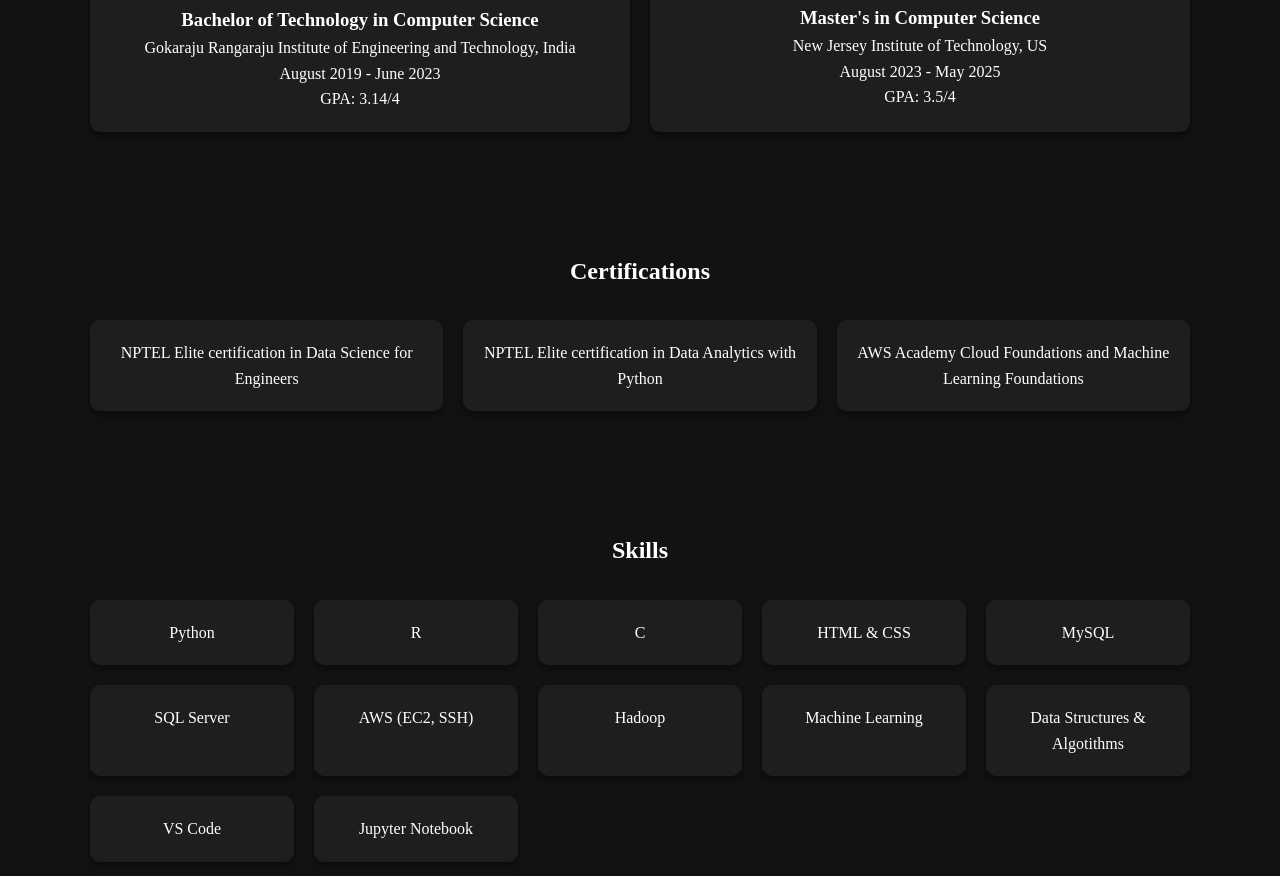
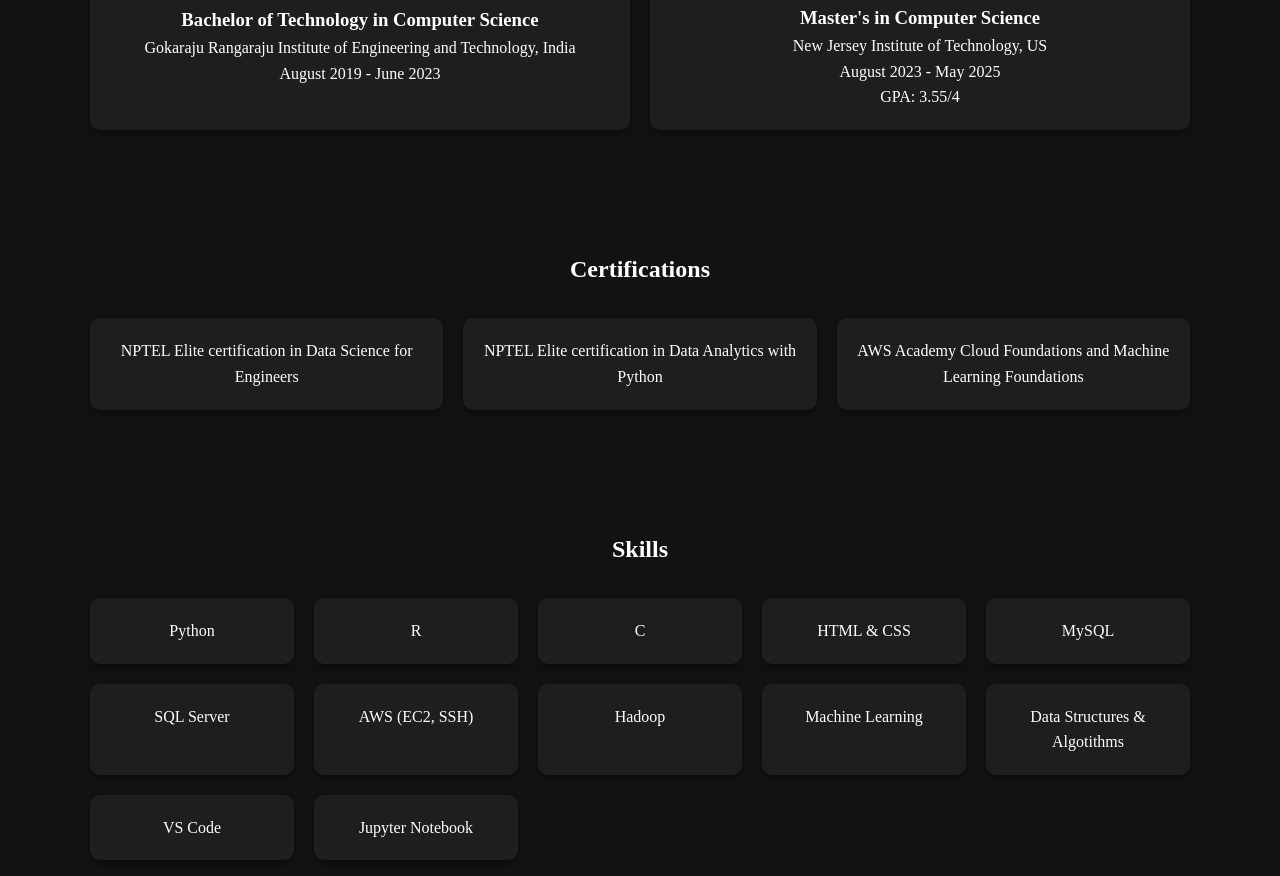
Before and after one commit to Yashwanth0099/Portfolio, a plain HTML site: page index.html in a window 1280 px wide. Shown: the part 1479-2355 px from the top of the page. Drawn offline with nearby package versions, Linux system fonts and the light colour scheme.

Commit message:
Update index.html

```diff
--- a/index.html
+++ b/index.html
@@ -62,7 +62,6 @@
                     <h3>Bachelor of Technology in Computer Science</h3>
                     <p>Gokaraju Rangaraju Institute of Engineering and Technology, India</p>
                     <p>August 2019 - June 2023</p>
-                    <p>GPA: 3.14/4</p>
                 </div>
                 <div class="education">
                     <div class="logo1">
@@ -71,7 +70,7 @@
                     <h3>Master's in Computer Science</h3>
                     <p>New Jersey Institute of Technology, US</p>
                     <p>August 2023 - May 2025</p>
-                    <p>GPA: 3.5/4</p>
+                    <p>GPA: 3.55/4</p>
                 </div>
             </div>
         </div>
```
